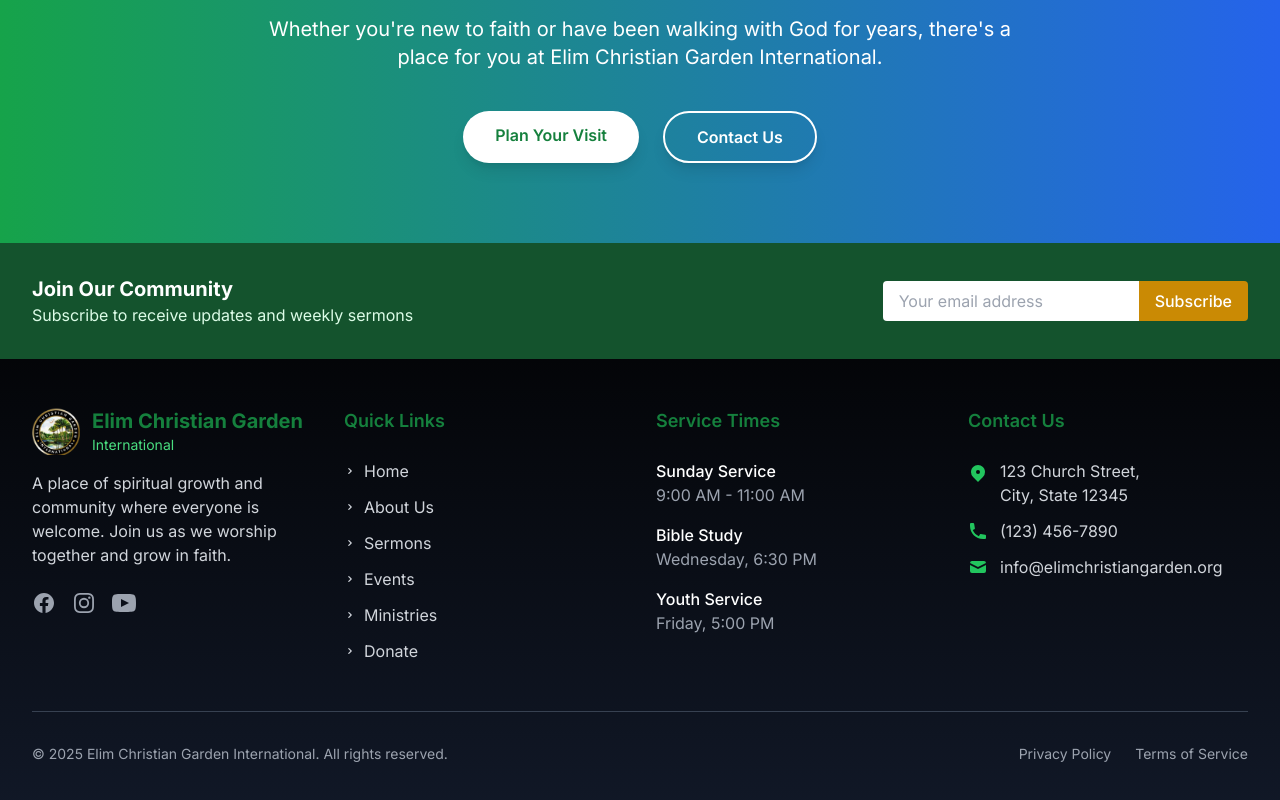
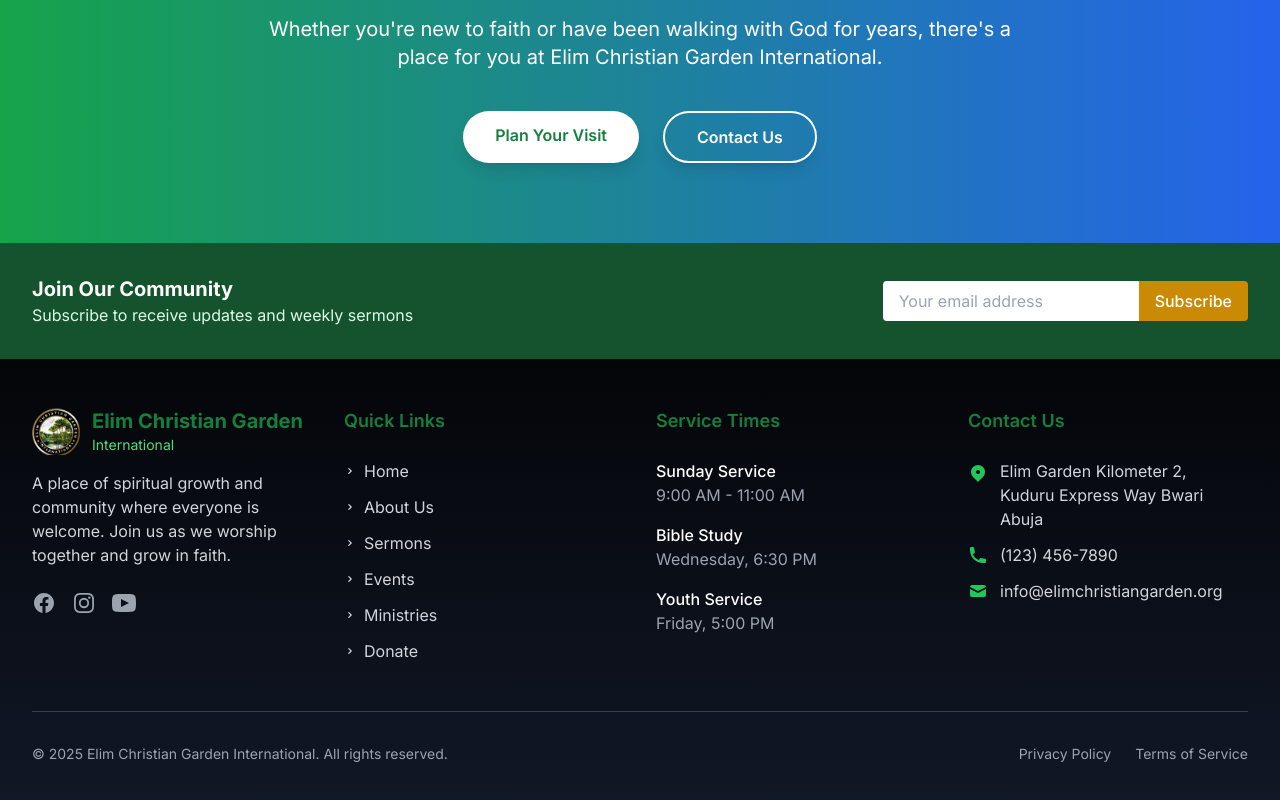
Before and after one commit to ikechukwuoha/elimchristiangarden, a Next.js app: page / in a window 1280 px wide. Shown: the part 4357-5157 px from the top of the page. Built offline with nearby package versions, Linux system fonts and the light colour scheme.

Commit message:
sermon detailed page fixed56

```diff
--- a/src/components/Footer.tsx
+++ b/src/components/Footer.tsx
@@ -133,7 +133,7 @@ export default function Footer() {
                 <svg className="h-5 w-5 mr-3 text-green-500 mt-1 flex-shrink-0" fill="currentColor" viewBox="0 0 20 20">
                   <path fillRule="evenodd" d="M5.05 4.05a7 7 0 119.9 9.9L10 18.9l-4.95-4.95a7 7 0 010-9.9zM10 11a2 2 0 100-4 2 2 0 000 4z" clipRule="evenodd" />
                 </svg>
-                <span className="text-gray-300">123 Church Street,<br />City, State 12345</span>
+                <span className="text-gray-300">Elim Garden Kilometer 2,<br />Kuduru Express Way Bwari Abuja</span>
               </div>
               <div className="flex items-center">
                 <svg className="h-5 w-5 mr-3 text-green-500 flex-shrink-0" fill="currentColor" viewBox="0 0 20 20">
```
